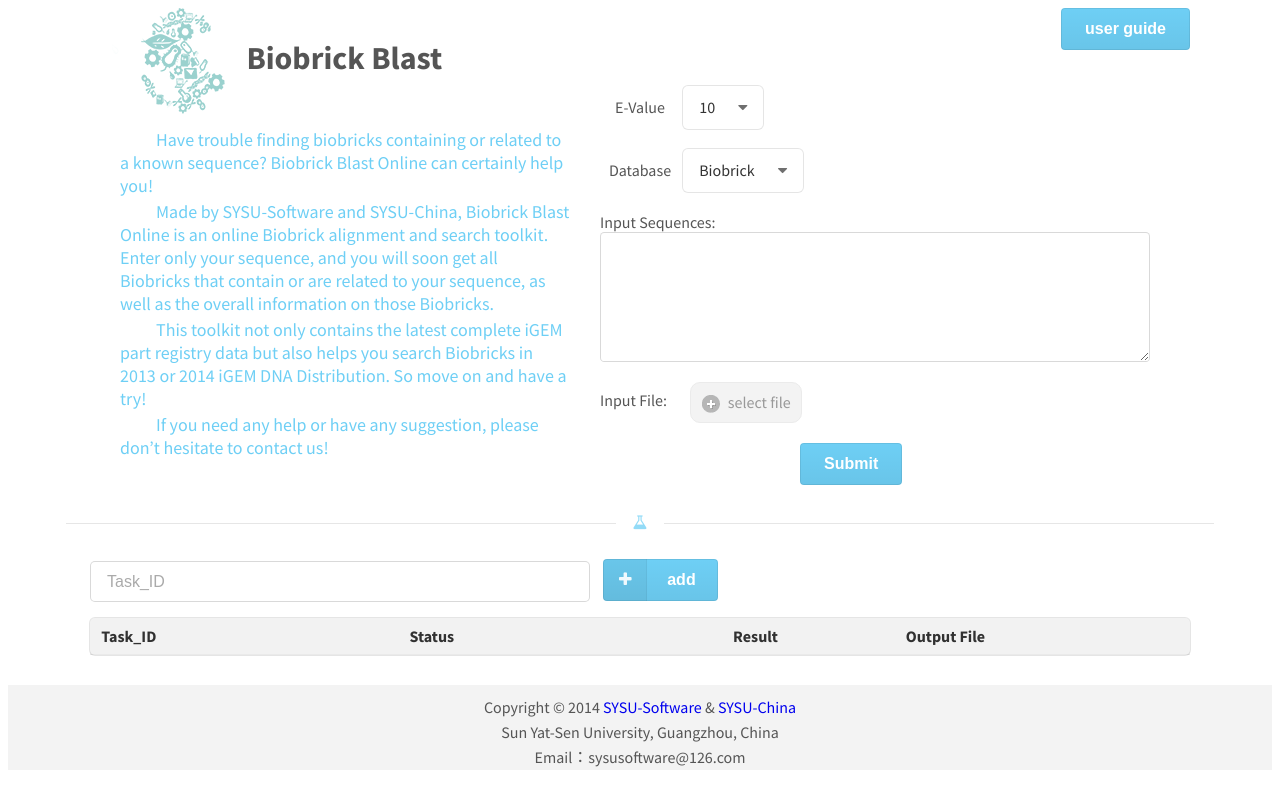
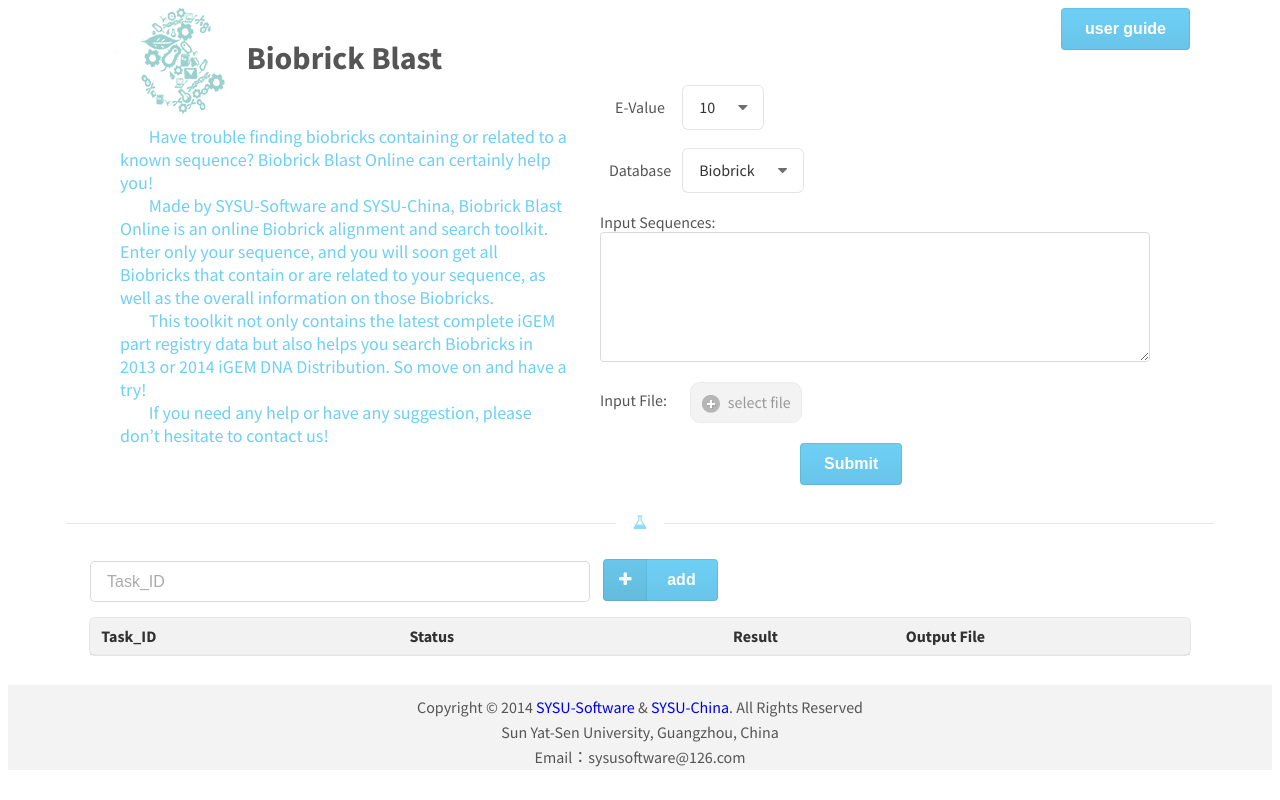
Before and after one commit to cairijun/blast_online, a Flask app: page / in a window 1280 px wide. Run offline with Flask 2, Linux system fonts and the light colour scheme; lists and menus that the app fills with data are empty.

Commit message:
modify the introduction's format

```diff
--- a/webservice/static/css/biobrickBlast.css
+++ b/webservice/static/css/biobrickBlast.css
@@ -183,7 +183,6 @@ p.introduction{
 }
 .footer{
 	background-color: #F3F3F3;
-	/*height: 50px;*/
 	margin-top: 30px;
 }
 .footer{
--- a/webservice/templates/index.html
+++ b/webservice/templates/index.html
@@ -14,7 +14,8 @@
 	<link rel="stylesheet" type="text/css" href="/static/css/biobrickBlast.css"></head>
 <body>
 	<div class="container">
-		<h1 class="ui header"> <img src="/static/images/logo.png">
+		<h1 class="ui header">
+			<img src="/static/images/logo.png">
 			Biobrick Blast
 			<button class="ui blue button fr">user guide</button>
 		</h1>
@@ -23,10 +24,13 @@
 
 			<div class="paramPanel">
 				<p class="introduction">
-　　Have trouble finding biobricks containing or related to a known sequence? Biobrick Blast Online can certainly help you!<br/>
-　　Made by SYSU-Software and SYSU-China, Biobrick Blast Online is an online Biobrick alignment and search toolkit. Enter only your sequence, and you will soon get all Biobricks that contain or are related to your sequence, as well as the overall information on those Biobricks.<br/>
-　　This toolkit not only contains the latest complete iGEM part registry data but also helps you search Biobricks in 2013 or 2014 iGEM DNA Distribution. So move on and have a try! <br/>
-　　If you need any help or have any suggestion, please don’t hesitate to contact us!
+					&nbsp &nbsp &nbsp &nbsp Have trouble finding biobricks containing or related to a known sequence? Biobrick Blast Online can certainly help you!
+					<br/>
+					&nbsp &nbsp &nbsp &nbsp Made by SYSU-Software and SYSU-China, Biobrick Blast Online is an online Biobrick alignment and search toolkit. Enter only your sequence, and you will soon get all Biobricks that contain or are related to your sequence, as well as the overall information on those Biobricks.
+					<br/>
+					&nbsp &nbsp &nbsp &nbsp This toolkit not only contains the latest complete iGEM part registry data but also helps you search Biobricks in 2013 or 2014 iGEM DNA Distribution. So move on and have a try!
+					<br/>
+					&nbsp &nbsp &nbsp &nbsp If you need any help or have any suggestion, please don’t hesitate to contact us!
 				</p>
 
 			</div>
@@ -58,8 +62,7 @@
 						<label>Database</label>
 						<div class="ui selection dropdown">
 							<input cached type="hidden" name="database" value="Biobrick"/>
-							<div class="default text">Biobrick</div>
-							<i class="dropdown icon"></i>
+							<div class="default text">Biobrick</div> <i class="dropdown icon"></i>
 							<div class="menu ui transition hidden">
 								<div class="item" data-value="Biobrick">Biobrick</div>
 								<div class="item" data-value="2013_Distribution">2013_Distribution</div>
@@ -117,9 +120,14 @@
 	</div>
 	<div class="footer">
 		<div class="container">
-			Copyright © 2014 <a href="http://2013.igem.org/Team:SYSU-Software">SYSU-Software</a> & <a href="http://2013.igem.org/Team:SYSU-China">SYSU-China</a>
-			<br/>Sun Yat-Sen University, Guangzhou, China<br/>
-Email：sysusoftware@126.com
+			Copyright © 2014
+			<a href="http://2013.igem.org/Team:SYSU-Software">SYSU-Software</a>
+			&
+			<a href="http://2013.igem.org/Team:SYSU-China">SYSU-China</a>. All Rights Reserved
+			<br/>
+			Sun Yat-Sen University, Guangzhou, China
+			<br/>
+			Email：sysusoftware@126.com
 		</div>
 	</div>
 	<div class="ui large modal" id="tableModal">
```
